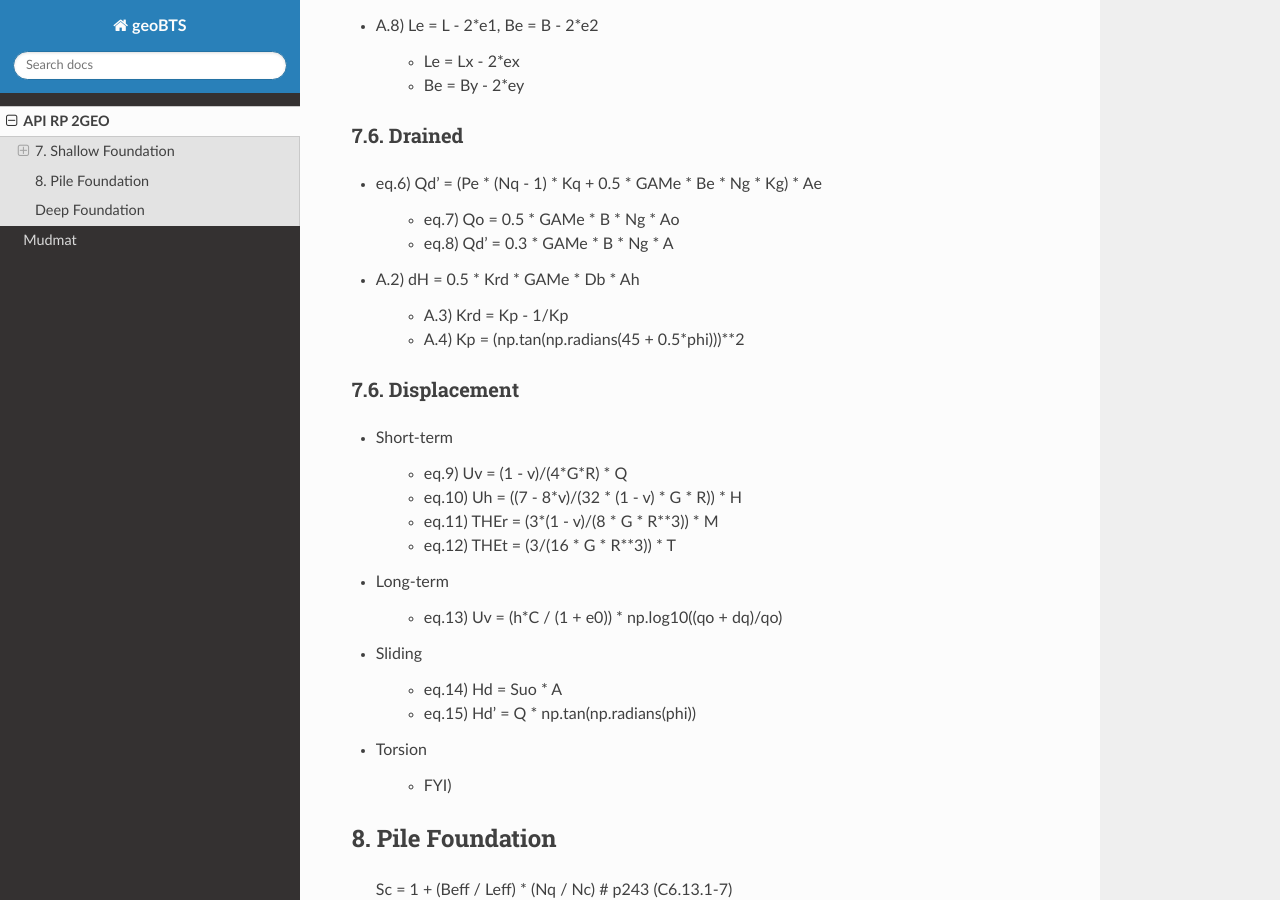
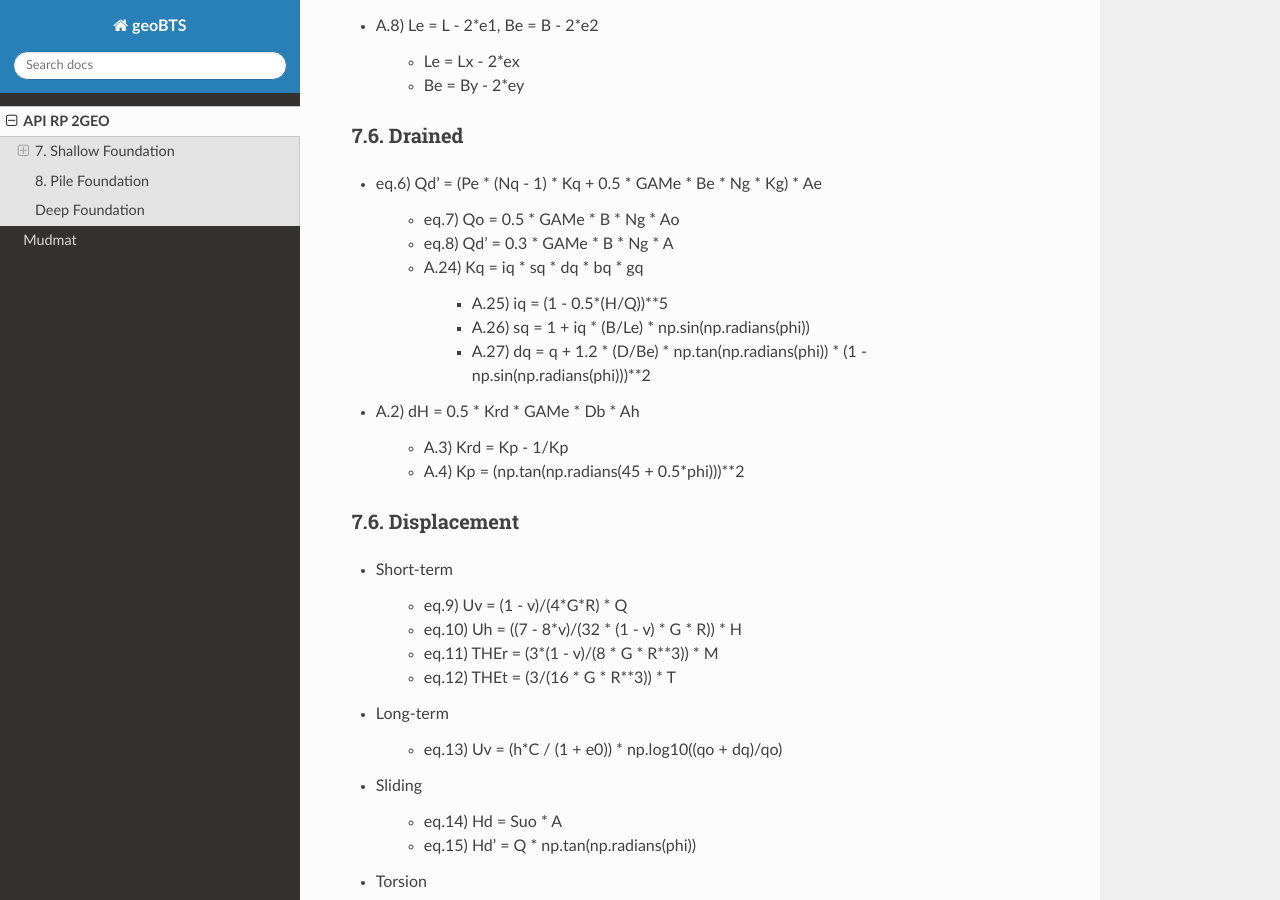
Before and after one commit to jungsohn/geoBTS, a Sphinx documentation site: the page built from docs/source/API_2GEO.rst, in a window 1280 px wide and 900 px high, scrolled down 1022 px. Built offline with Sphinx 7.4.7 and the Read the Docs theme 3.1.0, drawn with Linux system fonts in a browser that asks for light colours.

Commit message:
Update API_2GEO.rst

```diff
--- a/docs/source/API_2GEO.rst
+++ b/docs/source/API_2GEO.rst
@@ -69,11 +69,21 @@ API RP 2GEO
 
         - eq.8) Qd' = 0.3 * GAMe * B * Ng * A
 
+        - A.24) Kq = iq * sq * dq * bq * gq
+
+                - A.25) iq = (1 - 0.5*(H/Q))**5
+
+                - A.26) sq = 1 + iq * (B/Le) * np.sin(np.radians(phi))
+
+                - A.27) dq = q + 1.2 * (D/Be) * np.tan(np.radians(phi)) * (1 - np.sin(np.radians(phi)))**2
+
+
 - A.2) dH = 0.5 * Krd * GAMe * Db * Ah
 
         - A.3) Krd = Kp - 1/Kp
 
         - A.4) Kp = (np.tan(np.radians(45 + 0.5*phi)))**2
+
 
 7.6. Displacement
 ............................
```
